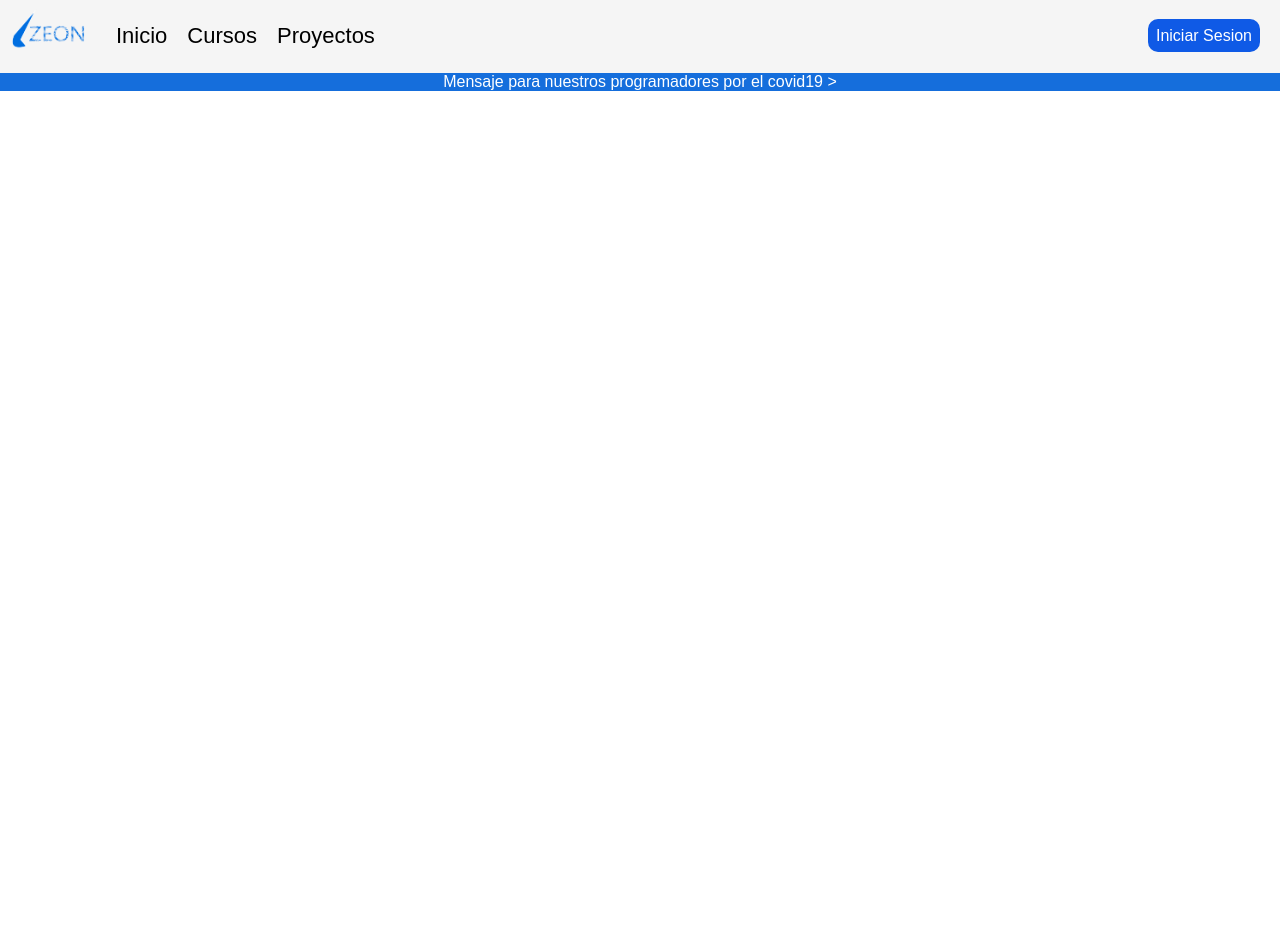
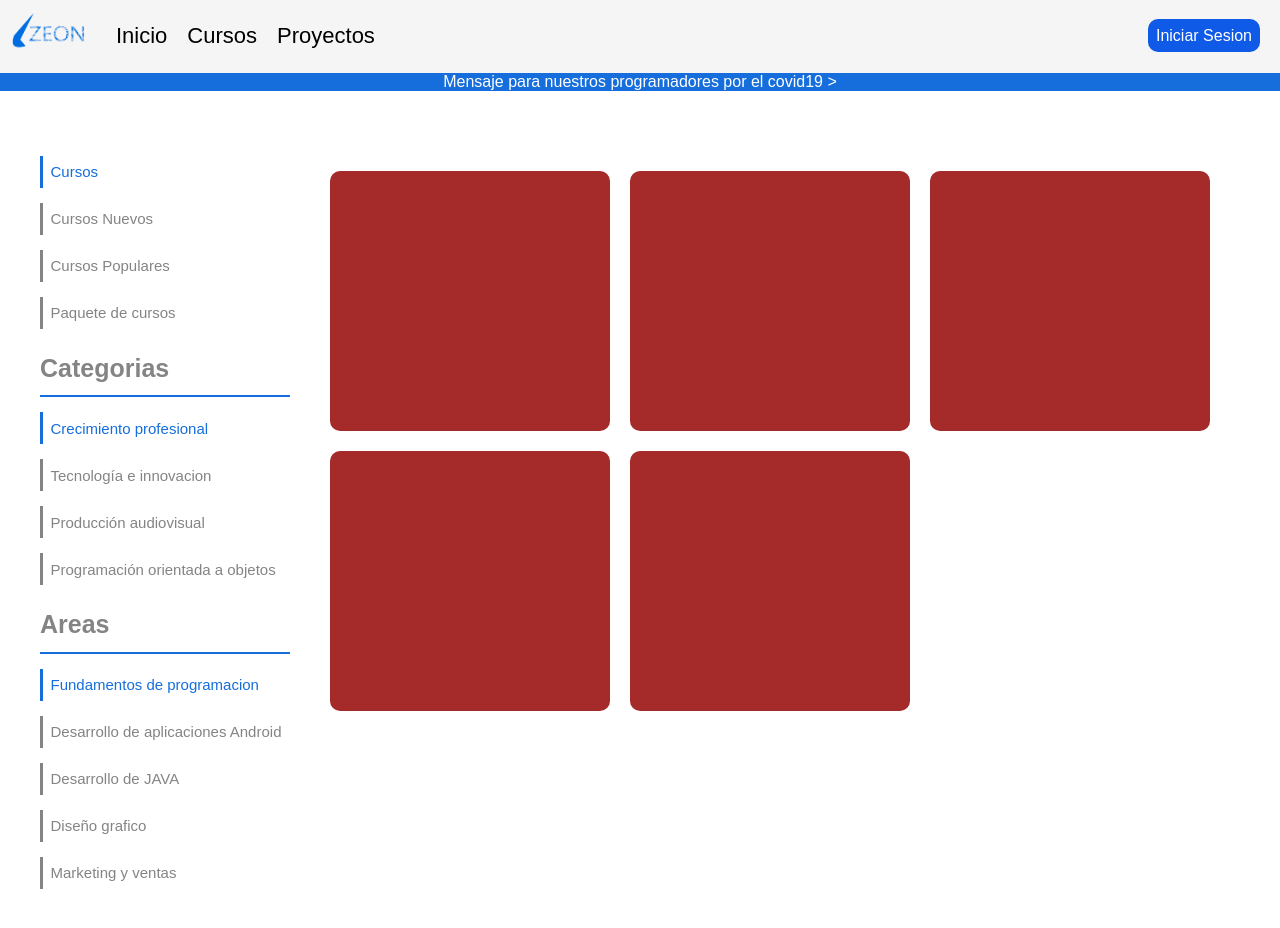
Before and after one commit to BsMonterroso/ZEONBETA, a plain HTML site: page cursos.html in a window 1280 px wide. Before the commit the page ends 800 px from the top, so only its background shows below. Drawn offline with Linux system fonts and the light colour scheme.

Commit message:
MENU DE BUSQUEDA DE CURSOS
Se a completado el buscador de los cursos.

```diff
--- /dev/null
+++ b/css/cursos.css
@@ -0,0 +1,55 @@
+.rm_cajaMenuDeCursos{
+    width: 25em;
+    height: 100em;
+    float: left;
+}
+.rm_linea{
+    width: 100%;
+    height: 0.2em;
+    background-color: var(--colorBase);
+}
+/*----------SECCIÓN DE NAVEGADOR DE CURSOS*/
+.rm_menuCursos{
+    list-style: none;
+    color: var(--colorTexto);
+    font-size: 1.5em;
+    margin: 1em 0em 1em 0em;
+    padding: 0.5em 0em 0.5em 0.5em;
+    cursor:pointer;
+    border-left: 0.2em solid var(--colorTexto);
+    transition: 0.6s;
+}
+.rm_seleccionado{
+    border-left: 0.2em solid var(--colorBase);
+    color: var(--colorBase);
+}
+.rm_titulo{
+    font-size: 2.5em;
+    color: var(--colorTexto);
+    margin:1em 0em 0.5em 0em;
+}
+.rm_menuCursos:hover{
+    border-left: 0.2em solid var(--colorBase);
+    background-color: var(--colorBase);
+    color: #ffffff;
+}
+
+/*-----------SECCIÓN DE CUADRO DE CURSO-----------*/
+
+.rm_cajaDeFiltrosDeCursos{
+    width: 95em;
+    height: 100em;
+    float: left;
+    padding: 2em 0em 0em 3em;
+    box-sizing: border-box;
+}
+
+.rm_curso{
+    font-size: 10px;
+    width: 28em;
+    height: 26em;
+    background-color: brown;
+    border-radius: 1em;
+    margin: 1em ;
+    float: left;
+}
--- a/css/general.css
+++ b/css/general.css
@@ -14,7 +14,7 @@
 .body{
     width: 1200px;
     margin: auto;
-    margin-top: 10em;
+    margin-top: 5em;
     margin-bottom: 10em;
     font-size: 10px;
 }
--- a/cursos.html
+++ b/cursos.html
@@ -4,9 +4,10 @@
 
     <head>
         <meta charset="utf-8">
+        <link rel="stylesheet" href="css/general.css">
         <link rel="stylesheet" href="css/estilos.css">
         <link rel="stylesheet" href="css/banner.css">
-        <link rel="stylesheet" href="css/contenido.css">
+        <link rel="stylesheet" href="css/cursos.css">
 
 
         <meta http-equiv="X-UA-Compatible" content="ie=edge">
@@ -43,7 +44,49 @@
             <a href="#">Proyectos</a>
         </section>
 
+        <div class="body">
+            <div class="rm_cajaMenuDeCursos">
 
+                <ul>
+                    <li class="rm_menuCursos rm_seleccionado">Cursos</li>
+                    <li class="rm_menuCursos">Cursos Nuevos</li>
+                    <li class="rm_menuCursos">Cursos Populares</li>
+                    <li class="rm_menuCursos">Paquete de cursos</li>
+                </ul>
+
+                <h2 class="rm_titulo">Categorias</h2>
+                <div class="rm_linea"></div>
+
+                <ul>
+                    <li class="rm_menuCursos rm_seleccionado">Crecimiento profesional</li>
+                    <li class="rm_menuCursos">Tecnología e innovacion</li>
+                    <li class="rm_menuCursos">Producción audiovisual</li>
+                    <li class="rm_menuCursos">Programación orientada a objetos</li>
+                </ul>
+
+                <h2 class="rm_titulo">Areas</h2>
+                <div class="rm_linea"></div>
+
+                <ul>
+                    <li class="rm_menuCursos rm_seleccionado">Fundamentos de programacion</li>
+                    <li class="rm_menuCursos">Desarrollo de aplicaciones Android</li>
+                    <li class="rm_menuCursos">Desarrollo de JAVA</li>
+                    <li class="rm_menuCursos">Diseño grafico</li>
+                    <li class="rm_menuCursos">Marketing y ventas</li>
+                </ul>
+
+            </div>
+            <div class="rm_cajaDeFiltrosDeCursos">
+
+                <div class="rm_curso"></div>
+                <div class="rm_curso"></div>
+                <div class="rm_curso"></div>
+                <div class="rm_curso"></div>
+                <div class="rm_curso"></div>
+
+
+            </div>
+        </div>
 
 
     <footer>
```
